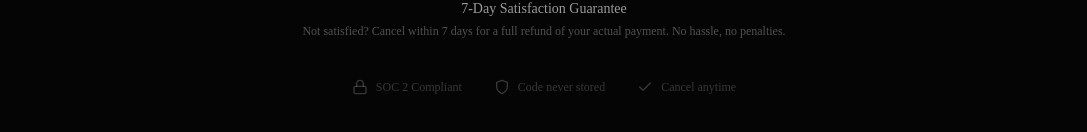
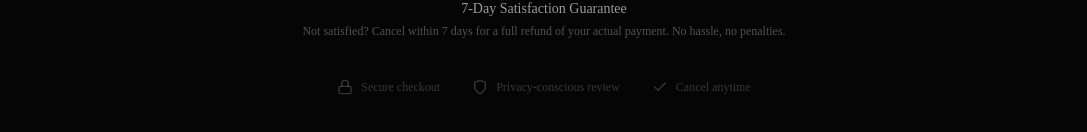
Before and after one commit to shaguoerai/checkaicode, a Next.js app: page /pricing in a window 1280 px wide. Shown: the part 1040-1172 px from the top of the page, without its empty margins (96-1183 px from the left). Built offline with nearby package versions, Linux system fonts and the light colour scheme; no server answers; the database is empty.

Commit message:
fix: use conservative pricing trust copy

```diff
--- a/src/app/pricing/page.tsx
+++ b/src/app/pricing/page.tsx
@@ -476,13 +476,13 @@ export default function PricingPage() {
               <rect x="3" y="11" width="18" height="11" rx="2" ry="2" />
               <path d="M7 11V7a5 5 0 0 1 10 0v4" />
             </svg>
-            <span className="text-xs">SOC 2 Compliant</span>
+            <span className="text-xs">Secure checkout</span>
           </div>
           <div className="flex items-center gap-2">
             <svg width="16" height="16" viewBox="0 0 24 24" fill="none" stroke="currentColor" strokeWidth="2" strokeLinecap="round" strokeLinejoin="round">
               <path d="M12 22s8-4 8-10V5l-8-3-8 3v7c0 6 8 10 8 10z" />
             </svg>
-            <span className="text-xs">Code never stored</span>
+            <span className="text-xs">Privacy-conscious review</span>
           </div>
           <div className="flex items-center gap-2">
             <svg width="16" height="16" viewBox="0 0 24 24" fill="none" stroke="currentColor" strokeWidth="2" strokeLinecap="round" strokeLinejoin="round">
```
